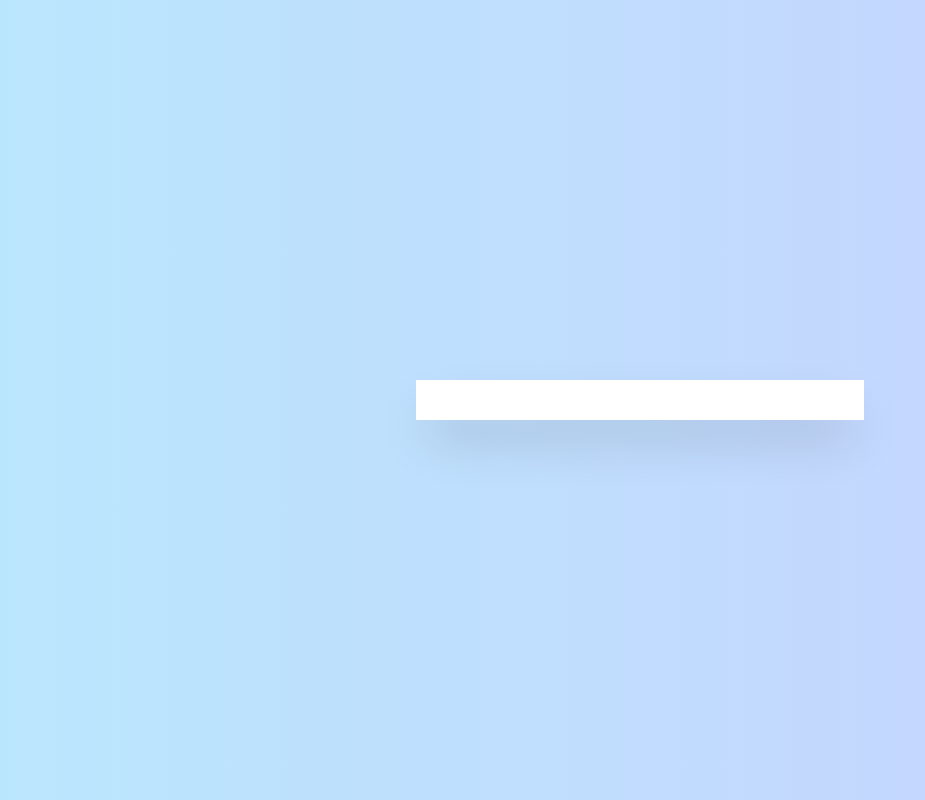
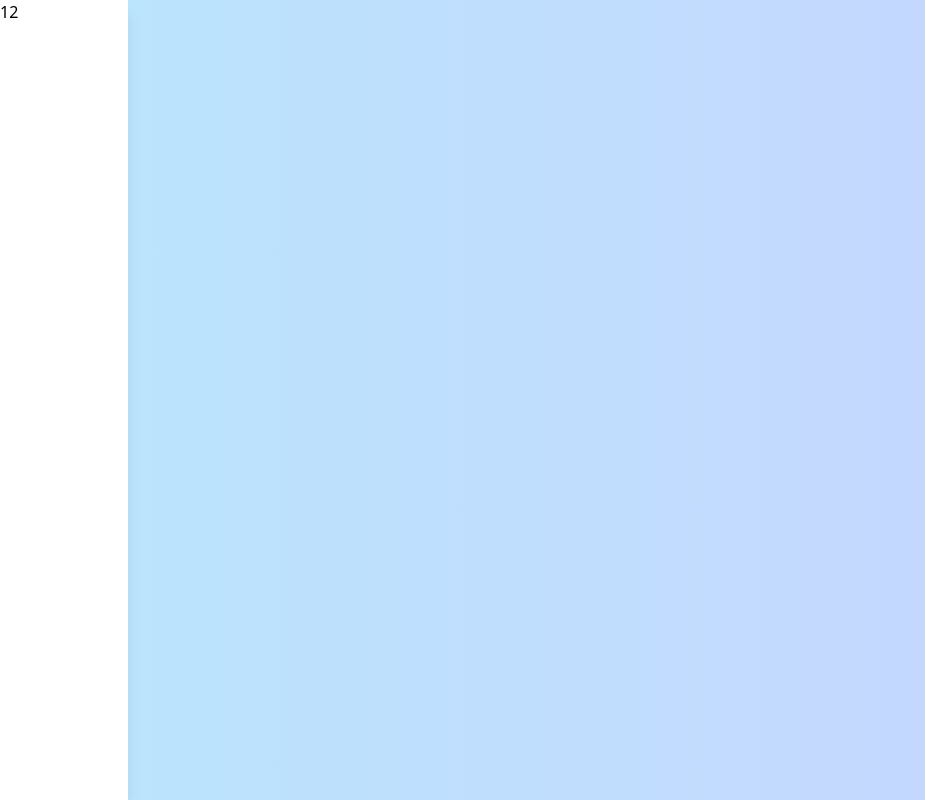
Before and after one commit to Ryanshinta/AllStudy-FrontEnd, a React (Create React App) app: page /app in a window 1280 px wide. Before the commit this address had no page. Shown: the whole page, without its empty margins (0-925 px from the left). Built offline with nearby package versions, Linux system fonts and the light colour scheme; the HTML template or start-up script is replaced by a standard one.

Commit message:
sidebar with icon

```diff
--- a/src/App.js
+++ b/src/App.js
@@ -1,20 +1,19 @@
 import './App.css';
-import {
-    BrowserRouter,
-    Routes,
-    Route,
-} from "react-router-dom";
+import {BrowserRouter, Route, Routes,} from "react-router-dom";
 import SignupPage from './pages/Signup';
 import LoginPage from './pages/Login';
+
+import DashBoard from "./pages/Dashboard";
 
 function App() {
     return (
         <div className="min-h-full h-screen flex items-center justify-center py-12 px-4 sm:px-6 lg:px-8 bg-gradient-to-r from-sky-200 to-indigo-200">
-            <div className="max-w-md w-full space-y-8 shadow-2xl p-5 bg-white">
+            <div>
                 <BrowserRouter>
                     <Routes>
                         <Route path="/" element={<LoginPage/>} />
                         <Route path="/signup" element={<SignupPage/>} />
+                        <Route path="/app" element={<DashBoard/>} />
                     </Routes>
                 </BrowserRouter>
             </div>
--- a/src/components/Login.js
+++ b/src/components/Login.js
@@ -1,5 +1,5 @@
-import { useState } from 'react';
-import { loginFields } from "../constants/formFields";
+import {useState} from 'react';
+import {loginFields} from "../constants/formFields";
 import FormAction from "./FormAction";
 import FormExtra from "./FormExtra";
 import Input from "./Input";
@@ -17,6 +17,7 @@ export default function Login(){
 
     const handleSubmit=(e)=>{
         e.preventDefault();
+
         authenticateUser();
     }
 
--- /dev/null
+++ b/src/components/SideBar.js
@@ -0,0 +1,14 @@
+import SideBarIcon from "./SideBarIcon";
+
+export default function SideBar(){
+
+
+    return(
+        <div className="fixed top-0 left-0 h-screen w-32 flex flex-col bg-white dark:bg-gray-900 shadow-lg">
+            <SideBarIcon icon={1} text={2}>
+
+            </SideBarIcon>
+
+        </div>
+    )
+}
--- /dev/null
+++ b/src/components/SideBarIcon.js
@@ -0,0 +1,19 @@
+
+
+
+
+
+
+export default function SideBarIcon({
+    icon,
+    text})
+{
+    return (
+        <div className="sidebarIcon group">
+            {icon}
+            <span className="">
+                {text}
+            </span>
+        </div>
+    )
+}
--- /dev/null
+++ b/src/pages/Dashboard.js
@@ -0,0 +1,7 @@
+import SideBar from "../components/SideBar";
+
+export default function DashBoard(){
+    return(
+        <SideBar/>
+    )
+}
--- a/src/pages/Login.js
+++ b/src/pages/Login.js
@@ -4,7 +4,7 @@ import Login from "../components/Login"
 export default function LoginPage(){
     return(
         <>
-            <div>
+            <div className="max-w-md w-full space-y-8 shadow-2xl p-12 bg-white">
                  <Header
                     heading="Login to your account"
                     paragraph="Don't have an account yet? "
--- a/src/pages/Signup.js
+++ b/src/pages/Signup.js
@@ -4,6 +4,9 @@ import Signup from "../components/Signup";
 export default function SignupPage(){
     return(
         <>
+            <div className="max-w-md w-full space-y-8 shadow-2xl p-5 bg-white">
+
+
             <Header
               heading="Signup to create an account"
               paragraph="Already have an account? "
@@ -11,6 +14,8 @@ export default function SignupPage(){
               linkUrl="/"
             />
             <Signup/>
+
+            </div>
         </>
     )
 }
```
